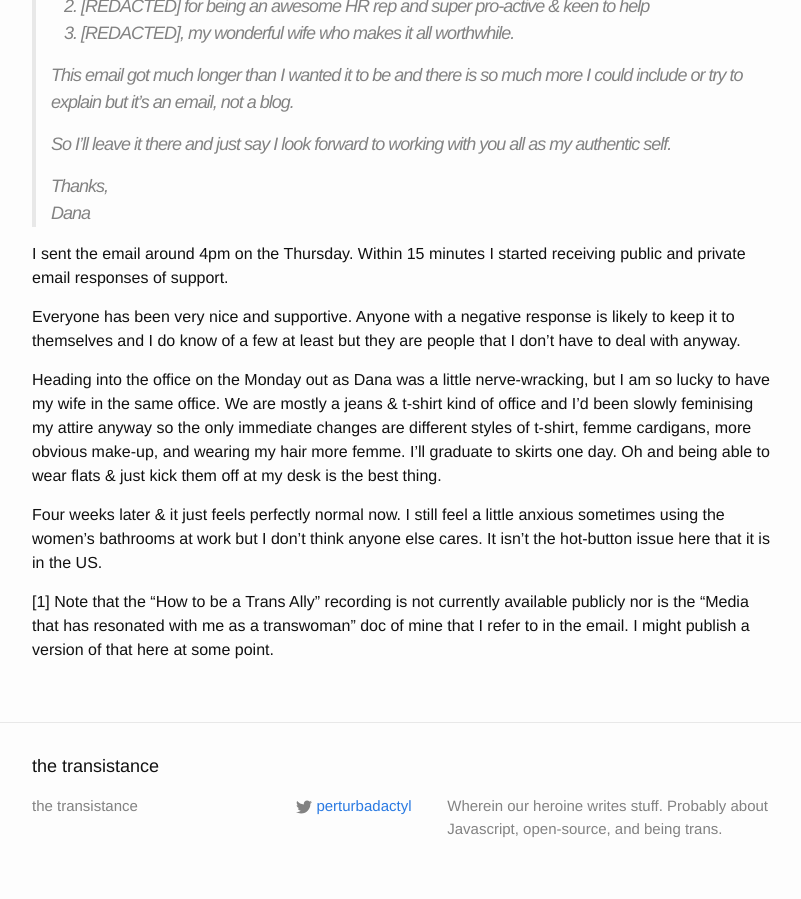
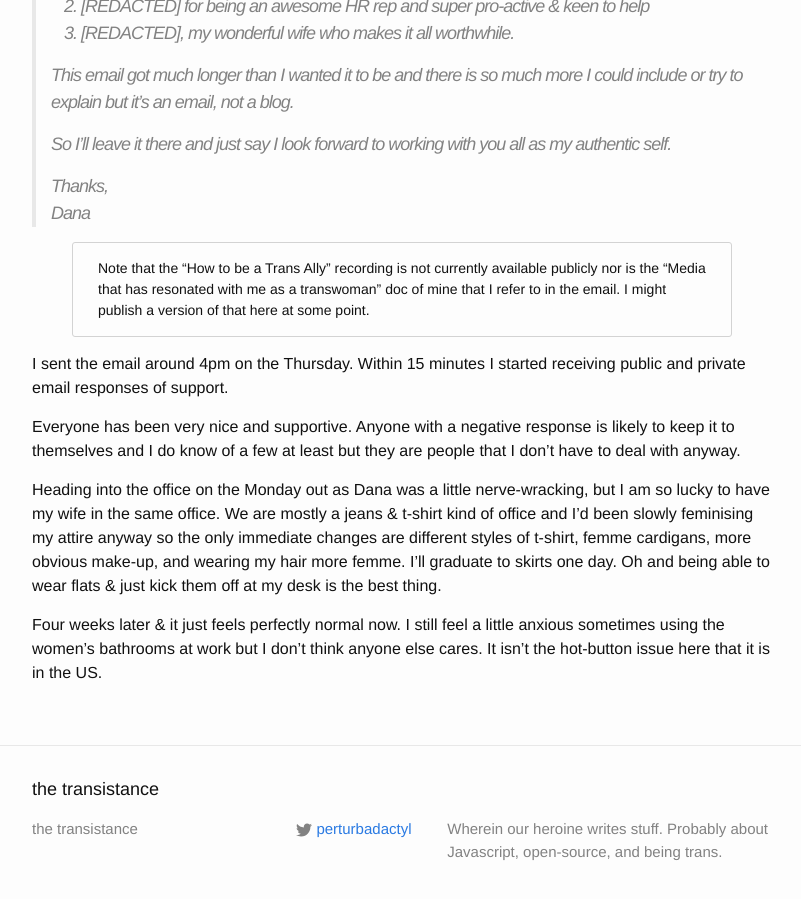
Before and after one commit to dmison/dmison.github.io, a Jekyll site: the page built from _posts/2017-07-19-coming-out-at-work.markdown, in a window 1280 px wide and 900 px high, scrolled down 2541 px. Shown: the whole window, without its empty margins (238-1039 px from the left). Built offline with Jekyll 4.4.1, drawn with Linux system fonts in a browser that asks for light colours.

Commit message:
moved note into callout

```diff
--- a/_posts/2017-07-19-coming-out-at-work.markdown
+++ b/_posts/2017-07-19-coming-out-at-work.markdown
@@ -81,6 +81,10 @@ The complete email with some redactions of names etc is below.  If you are tryin
 > Thanks,<br/>
 > Dana
 
+<div class='callout' markdown="1">
+Note that the "How to be a Trans Ally" recording is not currently available publicly nor is the "Media that has resonated with me as a transwoman" doc of mine that I refer to in the email.  I might publish a version of that here at some point.
+</div>
+
 I sent the email around 4pm on the Thursday.  Within 15 minutes I started receiving public and private email responses of support.
 
 Everyone has been very nice and supportive.  Anyone with a negative response is likely to keep it to themselves and I do know of a few at least but they are people that I don't have to deal with anyway.
@@ -88,5 +92,3 @@ Everyone has been very nice and supportive.  Anyone with a negative response is
 Heading into the office on the Monday out as Dana was a little nerve-wracking, but I am so lucky to have my wife in the same office.  We are mostly a jeans & t-shirt kind of office and I'd been slowly feminising my attire anyway so the only immediate changes are different styles of t-shirt, femme cardigans, more obvious make-up, and wearing my hair more femme.  I'll graduate to skirts one day.  Oh and being able to wear flats & just kick them off at my desk is the best thing.
 
 Four weeks later & it just feels perfectly normal now.  I still feel a little anxious sometimes using the women's bathrooms at work but I don't think anyone else cares.  It isn't the hot-button issue here that it is in the US.
-
-[1] Note that the "How to be a Trans Ally" recording is not currently available publicly nor is the "Media that has resonated with me as a transwoman" doc of mine that I refer to in the email.  I might publish a version of that here at some point.
```
